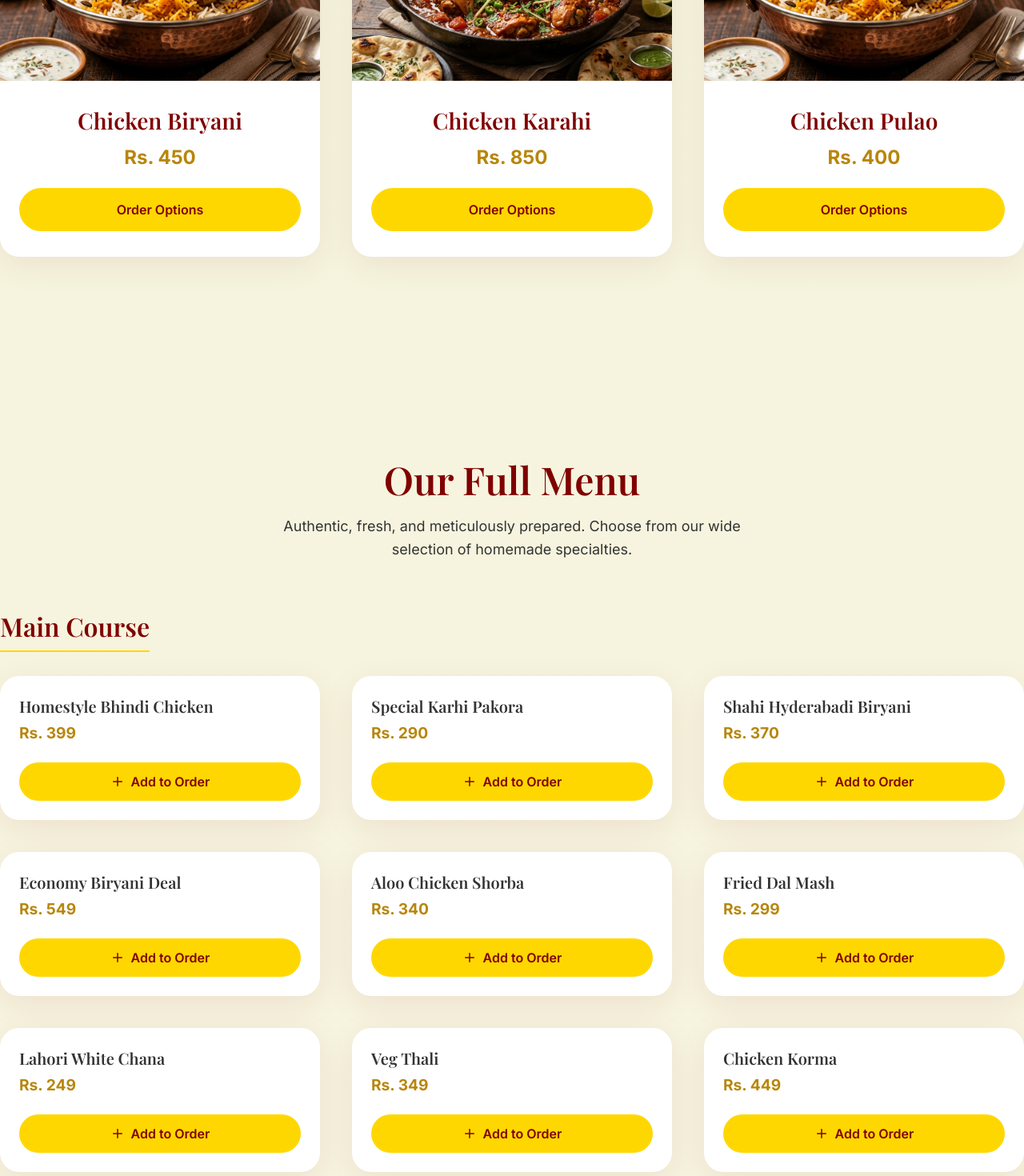
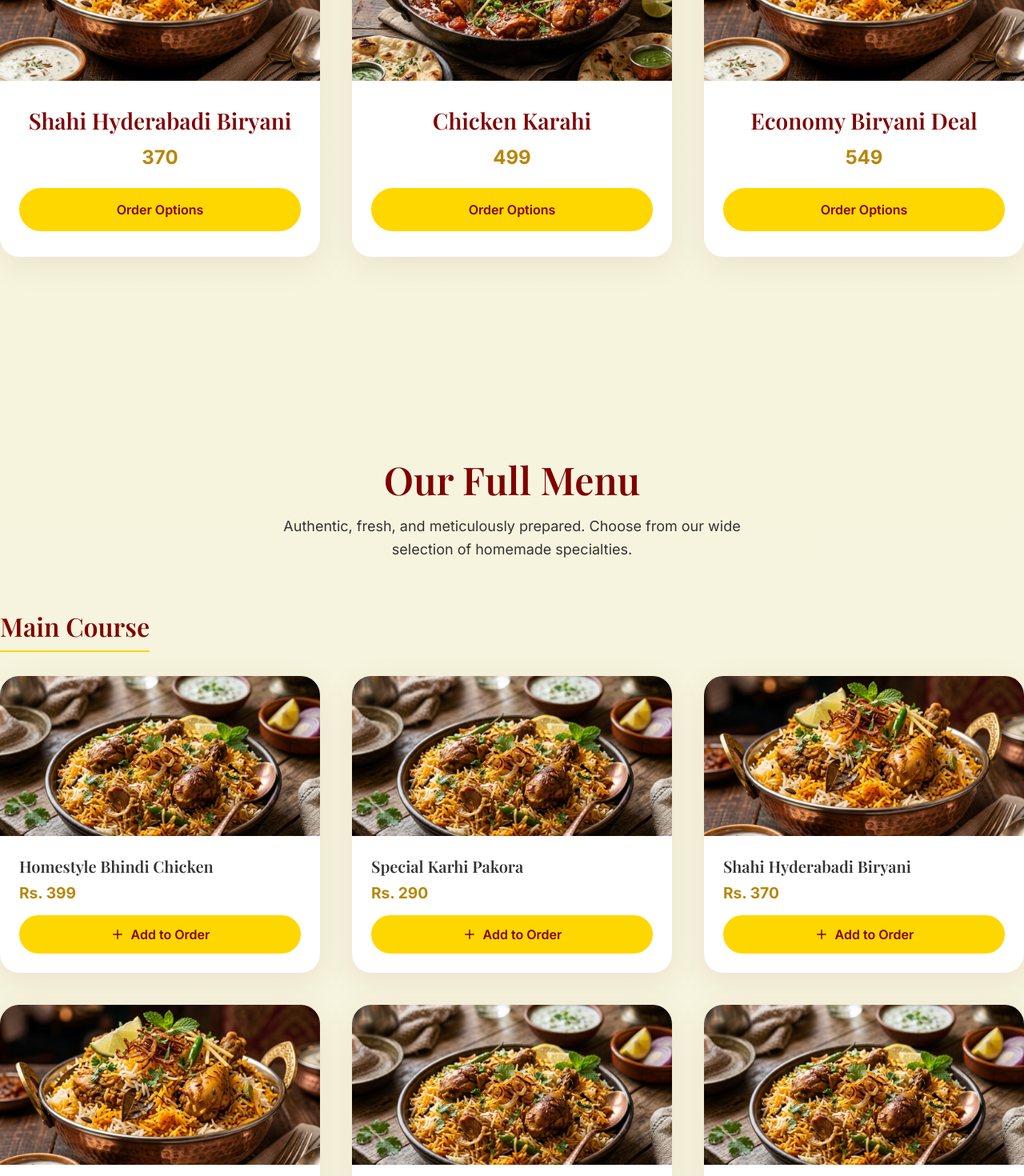
Before and after one commit to mdanyal9460-bot/zaika-e-sargodha, a Next.js app: page / in a window 1280 px wide. Shown: the part 1320-2790 px from the top of the page at 80% size. Built offline with nearby package versions, Linux system fonts and the light colour scheme.

Commit message:
Fix: Cleaned dummy data, added image support, and responsive grid

```diff
--- a/src/components/FeaturedDishes.tsx
+++ b/src/components/FeaturedDishes.tsx
@@ -3,33 +3,19 @@
 import React, { useState } from 'react';
 import Image from 'next/image';
 import ProductModal from '@/components/ProductModal';
+import { menuData } from '@/data/menuData';
 
 export default function FeaturedDishes() {
   const [selectedProduct, setSelectedProduct] = useState<any>(null);
 
-  const featuredDishes = [
-    {
-      id: 1,
-      name: "Chicken Biryani",
-      price: "Rs. 450",
-      image: "/biryani.png",
-      description: "Aromatic basmati rice cooked with tender chicken pieces, blended with our secret spices and served with fresh raita."
-    },
-    {
-      id: 2,
-      name: "Chicken Karahi",
-      price: "Rs. 850",
-      image: "/karahi.png",
-      description: "Classic street-style chicken karahi cooked in tomatoes, green chilies, and fresh ginger for that authentic dhaba taste."
-    },
-    {
-      id: 3,
-      name: "Chicken Pulao",
-      price: "Rs. 400",
-      image: "/biryani.png",
-      description: "Delicately spiced chicken pulao made with rich broth and premium long-grain rice. Comfort food at its finest."
-    }
-  ];
+  const mainCourseCategory = menuData.find(cat => cat.categoryId === 'main-course');
+  const featuredDishes = mainCourseCategory
+    ? [
+        mainCourseCategory.items.find(i => i.id === 'mc-3'), // Biryani
+        mainCourseCategory.items.find(i => i.id === 'mc-13'), // Karahi
+        mainCourseCategory.items.find(i => i.id === 'mc-4')  // Economy Deal
+      ].filter(Boolean) as any[]
+    : [];
 
   return (
     <>
--- a/src/components/Menu.tsx
+++ b/src/components/Menu.tsx
@@ -57,7 +57,15 @@ export default function Menu() {
 
             <div className="grid-3">
               {category.items.map((item) => (
-                <div key={item.id} className="card" style={{ padding: '24px', display: 'flex', flexDirection: 'column', justifyContent: 'space-between', minHeight: '180px' }}>
+                <div key={item.id} className="card" style={{ display: 'flex', flexDirection: 'column', height: '100%' }}>
+                  <div style={{ position: 'relative', width: '100%', height: '200px' }}>
+                    <img
+                      src={item.image || '/hero.png'}
+                      alt={item.name}
+                      style={{ width: '100%', height: '100%', objectFit: 'cover' }}
+                    />
+                  </div>
+                  <div style={{ padding: '24px', display: 'flex', flexDirection: 'column', flexGrow: 1, justifyContent: 'space-between' }}>
                     <div>
                       <h4 style={{ fontSize: '1.25rem', marginBottom: '8px', color: 'var(--color-text)' }}>{item.name}</h4>
                       <div style={{ color: '#B8860B', fontWeight: '700', fontSize: '1.2rem', marginBottom: '16px' }}>
@@ -76,11 +84,13 @@ export default function Menu() {
                         justifyContent: 'center',
                         gap: '8px',
                         fontSize: '1rem',
-                      minHeight: '48px'
+                        minHeight: '48px',
+                        marginTop: 'auto'
                       }}
                     >
                       <Plus size={18} /> Add to Order
                     </button>
+                  </div>
                 </div>
               ))}
             </div>
--- a/src/data/menuData.ts
+++ b/src/data/menuData.ts
@@ -17,76 +17,76 @@ export const menuData: MenuCategory[] = [
     categoryId: "main-course",
     categoryName: "Main Course",
     items: [
-      { id: "mc-1", name: "Homestyle Bhindi Chicken", price: 399 },
-      { id: "mc-2", name: "Special Karhi Pakora", price: 290 },
-      { id: "mc-3", name: "Shahi Hyderabadi Biryani", price: 370 },
-      { id: "mc-4", name: "Economy Biryani Deal", price: 549 },
-      { id: "mc-5", name: "Aloo Chicken Shorba", price: 340 },
-      { id: "mc-6", name: "Fried Dal Mash", price: 299 },
-      { id: "mc-7", name: "Lahori White Chana", price: 249 },
-      { id: "mc-8", name: "Veg Thali", price: 349 },
-      { id: "mc-9", name: "Chicken Korma", price: 449 },
-      { id: "mc-10", name: "Chicken Karela", price: 399 },
-      { id: "mc-11", name: "Beef Korma", price: 499 },
-      { id: "mc-12", name: "Mung Masri Dal", price: 299 },
-      { id: "mc-13", name: "Chicken Karahi", price: 499 },
-      { id: "mc-14", name: "Desi Aloo Palak", price: 199 }
+      { id: "mc-1", name: "Homestyle Bhindi Chicken", price: 399, image: "/hero.png", description: "Authentic homemade style bhindi cooked with tender chicken." },
+      { id: "mc-2", name: "Special Karhi Pakora", price: 290, image: "/hero.png", description: "Traditional yogurt and gram flour curry with crispy pakoras." },
+      { id: "mc-3", name: "Shahi Hyderabadi Biryani", price: 370, image: "/biryani.png", description: "Aromatic basmati rice cooked with tender chicken pieces and secret spices." },
+      { id: "mc-4", name: "Economy Biryani Deal", price: 549, image: "/biryani.png", description: "Perfect portion of our signature biryani for a hearty meal." },
+      { id: "mc-5", name: "Aloo Chicken Shorba", price: 340, image: "/hero.png", description: "Classic chicken and potato curry with a rich, flavorful broth." },
+      { id: "mc-6", name: "Fried Dal Mash", price: 299, image: "/hero.png", description: "Premium white lentils tempered with garlic and traditional spices." },
+      { id: "mc-7", name: "Lahori White Chana", price: 249, image: "/hero.png", description: "Authentic Lahori style chickpea curry." },
+      { id: "mc-8", name: "Veg Thali", price: 349, image: "/hero.png", description: "Assortment of fresh seasonal vegetables and lentils." },
+      { id: "mc-9", name: "Chicken Korma", price: 449, image: "/hero.png", description: "Rich, creamy chicken curry made with yogurt and premium spices." },
+      { id: "mc-10", name: "Chicken Karela", price: 399, image: "/hero.png", description: "Bitter gourd and chicken cooked to perfection." },
+      { id: "mc-11", name: "Beef Korma", price: 499, image: "/hero.png", description: "Tender beef pieces in a rich, aromatic gravy." },
+      { id: "mc-12", name: "Mung Masri Dal", price: 299, image: "/hero.png", description: "Comforting blend of yellow and red lentils." },
+      { id: "mc-13", name: "Chicken Karahi", price: 499, image: "/karahi.png", description: "Street-style chicken cooked with tomatoes and green chilies." },
+      { id: "mc-14", name: "Desi Aloo Palak", price: 199, image: "/hero.png", description: "Fresh spinach and potatoes cooked with traditional spices." }
     ]
   },
   {
     categoryId: "paratha-rolls",
     categoryName: "Paratha & Rolls",
     items: [
-      { id: "pr-1", name: "Classic Aloo Paratha", price: 180 },
-      { id: "pr-2", name: "Anda Paratha Roll", price: 199 },
-      { id: "pr-3", name: "Plain Tawa Paratha", price: 69 },
-      { id: "pr-4", name: "Aloo Chicken Paratha", price: 199 }
+      { id: "pr-1", name: "Classic Aloo Paratha", price: 180, image: "/hero.png" },
+      { id: "pr-2", name: "Anda Paratha Roll", price: 199, image: "/hero.png" },
+      { id: "pr-3", name: "Plain Tawa Paratha", price: 69, image: "/hero.png" },
+      { id: "pr-4", name: "Aloo Chicken Paratha", price: 199, image: "/hero.png" }
     ]
   },
   {
     categoryId: "sides",
     categoryName: "Sides",
     items: [
-      { id: "sd-1", name: "Shami Kabab", price: 80 },
-      { id: "sd-2", name: "Fresh Home Roti (Foil Packed)", price: 30 },
-      { id: "sd-3", name: "Special Zeera Raita", price: 29 }
+      { id: "sd-1", name: "Shami Kabab", price: 80, image: "/hero.png" },
+      { id: "sd-2", name: "Fresh Home Roti (Foil Packed)", price: 30, image: "/hero.png" },
+      { id: "sd-3", name: "Special Zeera Raita", price: 29, image: "/hero.png" }
     ]
   },
   {
     categoryId: "fast-food",
     categoryName: "Fast Food",
     items: [
-      { id: "ff-1", name: "Shami Burger", price: 199 }
+      { id: "ff-1", name: "Shami Burger", price: 199, image: "/hero.png" }
     ]
   },
   {
     categoryId: "beverages",
     categoryName: "Beverages",
     items: [
-      { id: "bev-1", name: "Muree Sparkletts-300ml", price: 100 }
+      { id: "bev-1", name: "Muree Sparkletts-300ml", price: 100, image: "/hero.png" }
     ]
   },
   {
     categoryId: "deals",
     categoryName: "Deals",
     items: [
-      { id: "dl-1", name: "Deal 1 (Plain Paratha + Raita)", price: 99 },
-      { id: "dl-2", name: "Deal 2 (Aloo Paratha + Raita)", price: 199 }
+      { id: "dl-1", name: "Deal 1 (Plain Paratha + Raita)", price: 99, image: "/hero.png" },
+      { id: "dl-2", name: "Deal 2 (Aloo Paratha + Raita)", price: 199, image: "/hero.png" }
     ]
   },
   {
     categoryId: "cutlery",
     categoryName: "Cutlery",
     items: [
-      { id: "cut-1", name: "Disposable Fork", price: 10 },
-      { id: "cut-2", name: "Disposable Spoon", price: 10 }
+      { id: "cut-1", name: "Disposable Fork", price: 10, image: "/hero.png" },
+      { id: "cut-2", name: "Disposable Spoon", price: 10, image: "/hero.png" }
     ]
   },
   {
     categoryId: "desserts",
     categoryName: "Desserts",
     items: [
-      { id: "des-1", name: "Special Sugi ka Halwa", price: 200 }
+      { id: "des-1", name: "Special Sugi ka Halwa", price: 200, image: "/hero.png" }
     ]
   }
 ];
```
Lines whose indentation alone changed are shown as unchanged.
